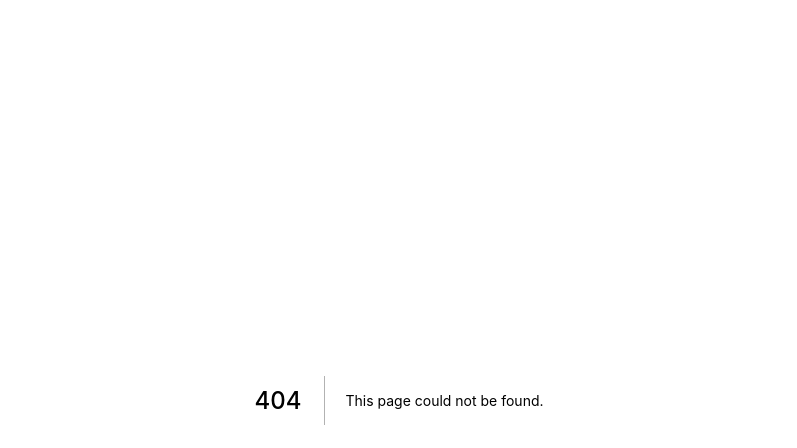
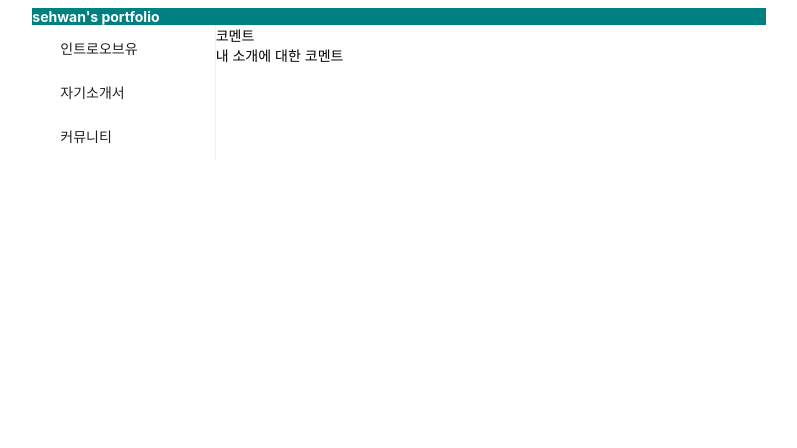
Before and after one commit to dragonfruitlemonade/portfolio, a Next.js app in the folder front/: page /comment in a window 1280 px wide. Before the commit this address had no page. Shown: the top 448 px of the page, without its empty margins (241-1038 px from the left). Built offline with nearby package versions, Linux system fonts and the light colour scheme.

Commit message:
feat: 손님 코멘트

```diff
--- /dev/null
+++ b/front/pages/comment.js
@@ -0,0 +1,36 @@
+import React from "react";
+// import { useDispatch } from "react-redux";
+
+import IndexLayout from "../components/IndexLayout";
+// import { LOAD_MY_INFO_REQUEST } from "../reducers/user";
+// import { END } from "redux-saga";
+// import axios from "axios";
+// import wrapper from "../store/configureStore";
+
+const Comment = () => {
+  // const dispatch = useDispatch();
+  return (
+    <IndexLayout>
+      <div>코멘트</div>
+      <div>내 소개에 대한 코멘트</div>
+    </IndexLayout>
+  );
+};
+
+// export const getServerSideProps = wrapper.getServerSideProps(
+//   async (context) => {
+//     const cookie = context.req ? context.req.headers.cookie : "";
+//     axios.defaults.headers.Cookie = "";
+//     if (context.req && cookie) {
+//       axios.defaults.headers.Cookie = cookie;
+//     }
+//     axios.defaults.headers.Cookie = cookie;
+//     context.store.dispatch({
+//       type: LOAD_MY_INFO_REQUEST,
+//     });
+//     context.store.dispatch(END);
+//     await context.store.sagaTask.toPromise();
+//   }
+// );
+
+export default Comment;
```
